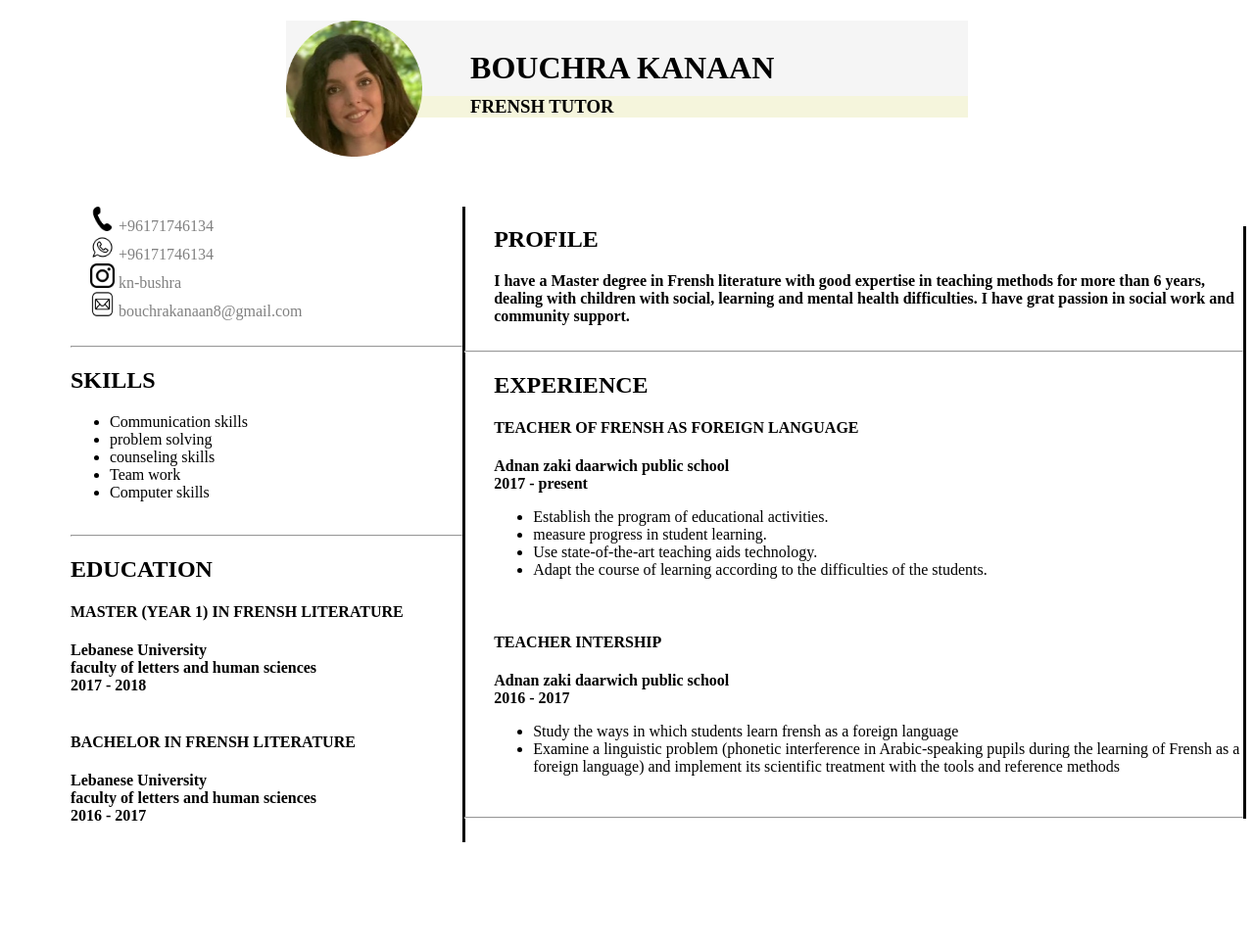
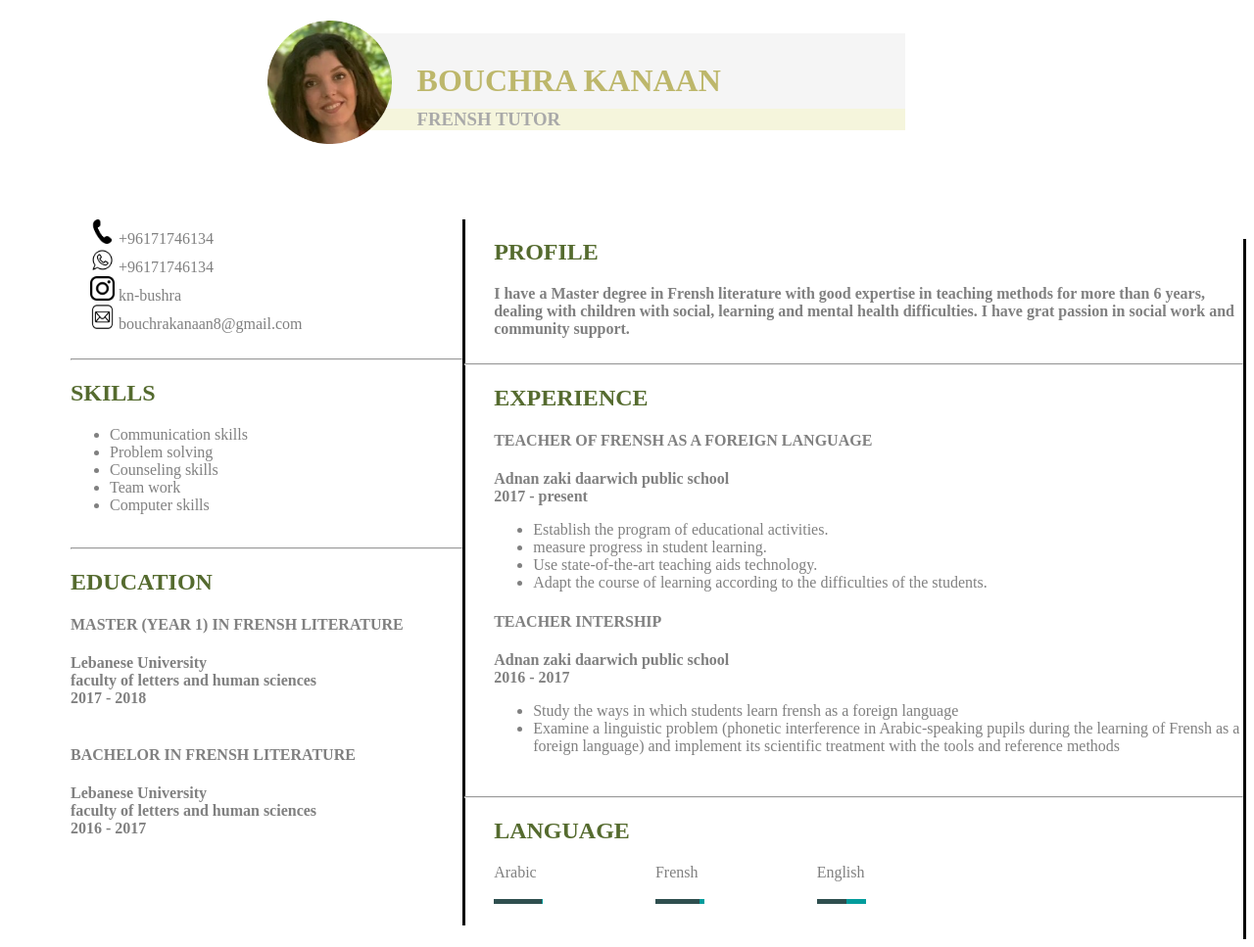
Before and after one commit to WeberYa/Bouchra.CV, a plain HTML site: page English-cv.html in a window 1280 px wide. Shown: the whole page at 98% size. Before the commit the page ends 860 px from the top, so only its background shows below. Drawn offline with Linux system fonts and the light colour scheme.

Commit message:
Add files via upload

```diff
--- a/English-cv.html
+++ b/English-cv.html
@@ -7,8 +7,9 @@
     <link rel="icon" href="images/favicon.ico">
 </head>
 <body>
+    <img class="prof" src="images/bouchra.png" alt="profile picture">
     <div class="firstdiv">
-        <img class="prof" src="images/bouchra.png" alt="profile picture">
+
         <h1>BOUCHRA KANAAN</h1>
         <h3>FRENSH TUTOR</h3>
     </div>
@@ -28,8 +29,8 @@
         <h2>SKILLS</h2>
         <ul>
         <li>Communication skills</li>
-        <li>problem solving</li>
-        <li>counseling skills</li>
+        <li>Problem solving</li>
+        <li>Counseling skills</li>
         <li>Team work</li>
         <li>Computer skills</li><br>
         </ul>
@@ -44,7 +45,7 @@
         <h4>BACHELOR IN FRENSH LITERATURE</h4>
         <b>Lebanese University</b><br>
         <b>faculty of letters and human sciences</b><br>
-        <b>2016 - 2017</b><br><br>
+        <b>2016 - 2017</b><br><br><br><br><br><br>
     </div>
 
     <div class="profile">
@@ -54,7 +55,7 @@
     <br><hr>
 
         <h2 class="s">EXPERIENCE</h2>
-        <h4 class="s">TEACHER OF FRENSH AS FOREIGN LANGUAGE</h4>
+        <h4 class="s">TEACHER OF FRENSH AS A FOREIGN LANGUAGE</h4>
         <b class="s">Adnan zaki daarwich public school</b><br>
         <b class="s">2017 - present</b>
         <ul class="s">
@@ -62,7 +63,7 @@
         <li>measure progress in student learning.</li>
         <li>Use state-of-the-art teaching aids technology.</li>
         <li>Adapt the course of learning according to the difficulties of the students.</li>
-        </ul><br>
+        </ul>
         <h4 class="s">TEACHER INTERSHIP</h4>
         <b class="s">Adnan zaki daarwich public school</b><br>
         <b class="s">2016 - 2017</b>
@@ -73,6 +74,20 @@
 
         <br><hr>
 
+        <h2 class="language">LANGUAGE</h2>
+        <section class="flex">
+        <div class="c">Arabic</div>
+        <div class="c">Frensh</div>
+        <div class="c">English</div>
+        </section>
+        <br>
+        <section class="flexx">
+        <div class="arone"><div class="artwo"></div></div>
+        <div class="frone"><div class="frtwo"></div></div>
+        <div class="engone"><div class="engtwo"></div></div>
+        </section><br><br>
+
+
     </div>
 
 </body>
--- a/css/styles-eng.css
+++ b/css/styles-eng.css
@@ -1,26 +1,30 @@
 .firstdiv {
-    width: 55%;
+    width: 45%;
     height: 30%;
     margin: auto;
     text-align: left;
+    padding-top: 5px;
 }
 
 .prof {
-    width: 20%;
-    margin-right: 7%;
+    width: 10%;
+    margin-left: 21%;
+    margin-top: 1%;
     float: left;
 }
 
-h1 {
+h1 {color: darkkhaki;
     padding-top: 30px;
     padding-bottom: 10px;
     margin-bottom: 0;
+    padding-left: 70px;
     background-color: whitesmoke;
 }
 
-h3 {
+h3 {color: darkgray;
     background-color: beige;
     margin-top: 0;
+    padding-left: 70px;
 }
 
 .whatsapp {
@@ -55,7 +59,7 @@ a {
     width: 70px;
 }
 
-.numbers {
+.numbers {color: gray;
     position: absolute;
     width: 400px;
     border-color: black;
@@ -66,7 +70,7 @@ a {
     padding-left: 5%;
 }
 
-.profile {
+.profile {color: gray;
     position: relative;
     width: auto;
     border-color: black;
@@ -81,3 +85,69 @@ a {
 .s {
     margin-left: 30px;
 }
+
+.language {
+    margin-left: 30px;
+}
+
+.arone {
+    width: 50px;
+    height: 5px;
+    position: relative;
+    background-color: rgb(3, 156, 156);
+}
+
+.artwo {
+    width: 49px;
+    height: 5px;
+    left: 0;
+    position: absolute;
+    background-color: darkslategrey;
+}
+
+.frone {
+    width: 50px;
+    height: 5px;
+    position: relative;
+    background-color: rgb(3, 156, 156);
+}
+
+.frtwo {
+    width: 45px;
+    height: 5px;
+    left: 0;
+    position: absolute;
+    background-color: darkslategrey;
+}
+
+.engone {
+    width: 50px;
+    height: 5px;
+    position: relative;
+    background-color: rgb(3, 156, 156);
+}
+
+.engtwo {
+    width: 30px;
+    height: 5px;
+    left: 0;
+    position: absolute;
+    background-color: darkslategrey;
+}
+
+.flexx {
+    margin-left: 30px;
+    display: flex;
+    gap: 15%;
+}
+
+.flex {
+    margin-left: 30px;
+    display: flex;
+    gap: 15%;
+}
+
+.c {
+    width: 50px;
+}
+h2{color: darkolivegreen;}
```
